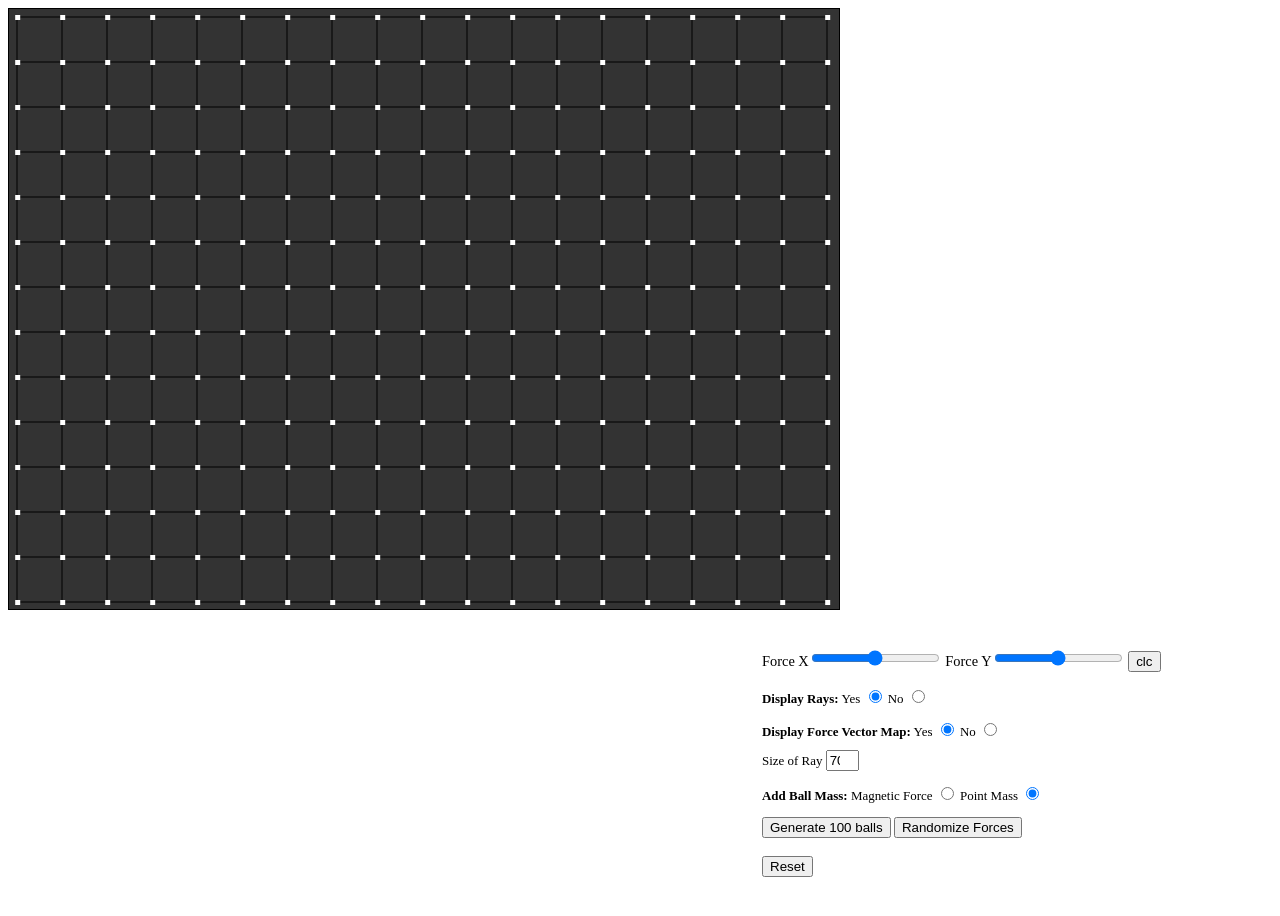
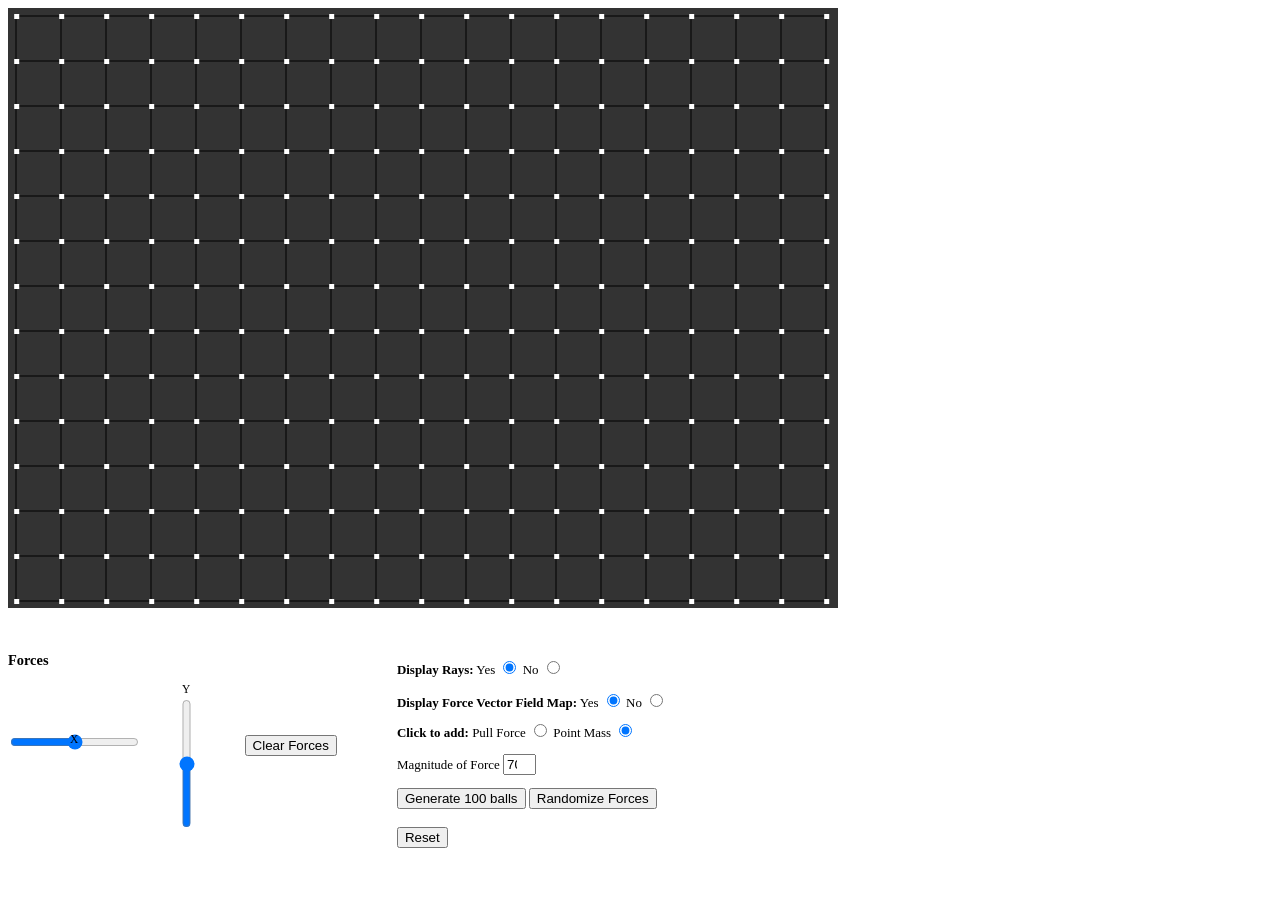
Before and after one commit to AaronGoldsmith/ForceEngine, a plain HTML site: page index.html in a window 1280 px wide. Drawn offline with Linux system fonts and the light colour scheme.

Commit message:
Debug #1

```diff
--- a/index.html
+++ b/index.html
@@ -1,40 +1,59 @@
 <!DOCTYPE html>
+
+<!--
+	Please Note:
+			CURRENTLY ONLY IMPLEMENTED FOR CHROME
+
+-->
+
 
 <html>
 	<style>
 		div{ margin-top:10px; font-size: .9em;}
+		label{font-size:.8em;}
 		input[type='number']{width:25px;}
-		#info{}
-		#clickSetting{}
-		.container{position:inherit;float:right; left:850px;padding:10px; width:500px; height:600px; }
+		input[type=range][orient=vertical]{writing-mode: bt-lr; -webkit-appearance: slider-vertical;}
+		#lx{position:absolute; bottom:55px; left:70px;}
+		#ly{position: absolute; bottom:105px; left:182px;}
+		#fx{margin-top:50px;}
+		#fy{position:absolute; bottom:-30px; left:120px;}
+		.container{position:inherit;float:left; margin-left:50px;padding:10px;height:600px; }
+		#clickSetting{ width:500px; float:left;}
+		#forces{float:left;}
 	 </style>
-	<canvas id ="canvas" width="830px" height="600px" style="background-color:#333;border:1px solid black"></canvas>
+	<canvas id ="canvas" width="830px" height="600px" style="background-color:#333"></canvas>
 
 
 	<body>
+	</p>
+		<div id = "forces">
+		<p  style="width: 300px;"><b>Forces</b></p>
+			<label id='lx'>X</label><input id="fx"  type="range" min="-20" max="20" value = "0"></input>
+			<label id="ly">Y</label><input id="fy" type="range" min="-20" max="20" value = "0" orient ="vertical"></input>
+			<button style ="margin-left:100px"onclick="switchReset()">Clear Forces</button>
+		</div>
 		<div class="container">
-			<p>Force X<input id="fx" type="range" min="-20" max="20" value = "0"></input>
-			Force Y<input id="fy" type="range" min="-20" max="20" value = "0"></input>
-			<button onclick="switchReset()">clc</button>
+
 
 			<div id = 'info'>
 				<b>Display Rays:</b>
 				Yes <input id= "Y" type = "radio" name = "dr" checked>
 	  			No <input id= "N" type = "radio" name = "dr" > </p>
 
-	  			<b>Display Force Vector Map:</b>
+	  			<b>Display Force Vector Field Map:</b>
 				Yes <input id= "Y1" type = "radio" name = "vm" checked>
 	  			No <input id= "N1" type = "radio" name = "vm" >
 
 	  		</div>
 
 	  		<div id = "clickSetting">
-	  			Size of Ray <input id="rayS" type = "number" value = "70" max="200"></input></p>
-	  			<b>Add Ball Mass:</b>
-	  			Magnetic Force <input id= "Y2" type = "radio" name = "bm"  >
+	  			<b>Click to add:</b>
+	  			Pull Force <input id= "Y2" type = "radio" name = "bm"  >
 	  			Point Mass <input id= "N2" type = "radio" name = "bm" checked> </p>
+	  			Magnitude of Force <input id="rayS" type = "number" value = "70" max="200"></input></p>
+
 	  			</p><button onclick="addBalls()">Generate 100 balls</button>
-	  				<button onclick="randomizeF()">Randomize Forces</button>
+	  				<button id = "rC" button onclick="randomizeF()">Randomize Forces</button>
 	  			</p>
 	  			</p><button onclick="reset()" id = "reset" style = "margin-top:5px;">Reset</button>
 
@@ -42,12 +61,7 @@
 
 	  	</div>
 		<script>
-
-		/*
-
-
-			take stuff out of an interval and just call the method adjustForce when we get a bool that it change
-		*/
+			// to do: create anotehr canvas that will replace the x,y forces and have just one point on an x,y axis enclosed sqr
 			var can = document.getElementById("canvas"),
 			ctx = can.getContext("2d"),
 			eLeft = can.offsetLeft,
@@ -57,8 +71,6 @@
 			var HPts = [];
 			var VPts = [];
 			var BezCurvs = [];
-			var changeForce = false;
-			var colors = [];
 			var checkChange = setInterval(adjustForce,100);
 			var checkCord = setInterval(checkLoc,100);
 			var lstClick = [];
@@ -96,16 +108,20 @@
 					drawRays();
 
 			}
+
 			function reset()
 			{
 				BezCurvs.length = 0;
 				lstClick.length = 0;
 				ballClick.length = 0;
 			}
+
 			function randomize()
 			{
+
 				var fx1 = document.getElementById("fx").value;
 				var fy1 = document.getElementById("fy").value;
+
 
 				var ran = Math.floor(Math.random()*3);
 				var ran2 = -Math.floor(Math.random()*3);
@@ -132,10 +148,12 @@
 			{
 				if(!randomizing)
 				{
+					document.getElementById("rC").innerHTML = "Stop Randomizing";
 					randomizing=true;
 					alarm = setInterval(randomize,1000);
 				}
 				else{
+					document.getElementById("rC").innerHTML = "Randomize Forces";
 					clearInterval(alarm);
 				}
 			}
@@ -185,8 +203,6 @@
 				if(fx!=lastfx || fy!=lastfy){
 					if(fx!=lastfx){lastfx=fx;}
 					if(fy!=lastfy){lastfy=fy;}
-
-					changeForce = true;
 				}
 
 			}
@@ -334,6 +350,7 @@
 			function connectPts()
 			{//put global forces in here
 				var raysize = parseInt(document.getElementById("rayS").value);
+				console.log(raysize);
 				if(!isNaN(raysize)){raysize=70}
 				ctx.clearRect(eLeft,eTop,can.width,can.height);
 				var rand = Math.floor(Math.random()*3);
@@ -349,6 +366,10 @@
 						if(lstClick.length>0)
 						{
 							for(var j = 0;j<lstClick.length;j++){
+								/*
+									I used a loop here which first stored the distances from the current
+									local point to each of the center points of the points of pull forces
+								*/
 								var d1 = getDistance(BezCurvs[i].pt2,lstClick[j]);
 								var d2 = getDistance(BezCurvs[i].pt3,lstClick[j]);
 								if(d1<=raysize || d2<=raysize){
```
